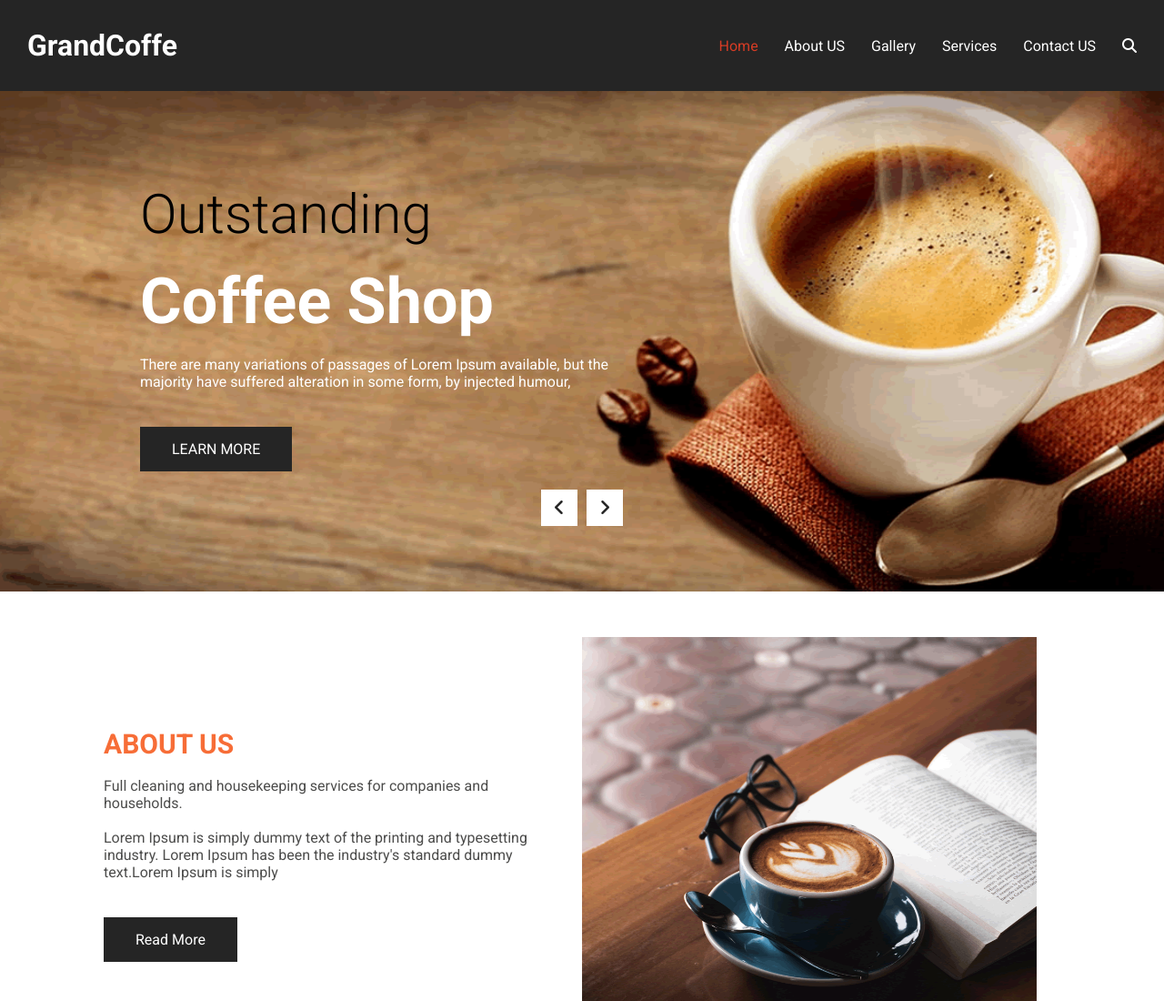
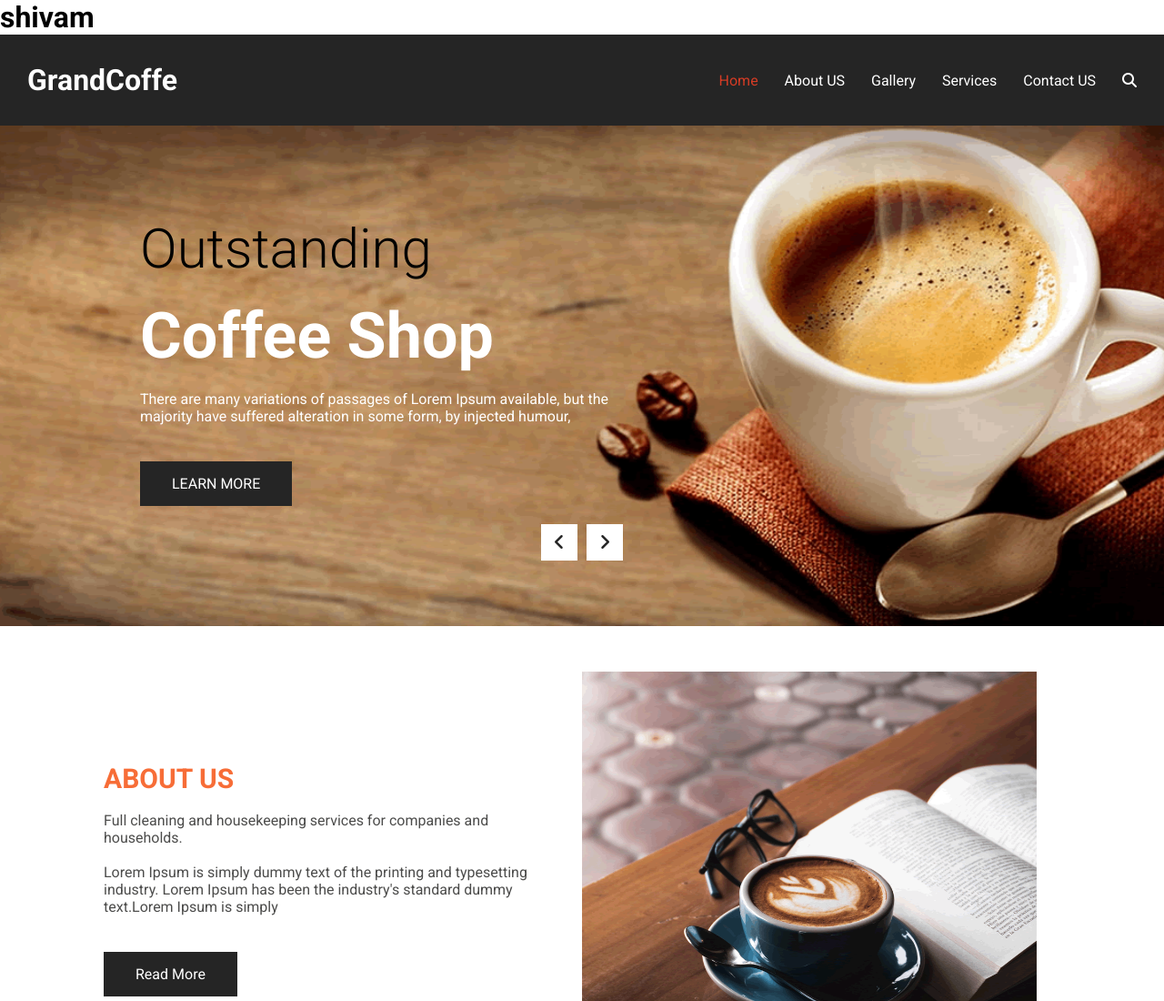
Before and after one commit to shivamwalia1611/grandcafe, a plain HTML site: page index.html in a window 1280 px wide. Shown: the top 1100 px of the page at 91% size. Drawn offline with Linux system fonts and the light colour scheme.

Commit message:
Update index.html

```diff
--- a/index.html
+++ b/index.html
@@ -26,6 +26,7 @@
 </head>
 
 <body>
+    <h1>shivam</h1>
     <div class="main">
         <div class="logo">
             <h1>GrandCoffe</h1>
```
